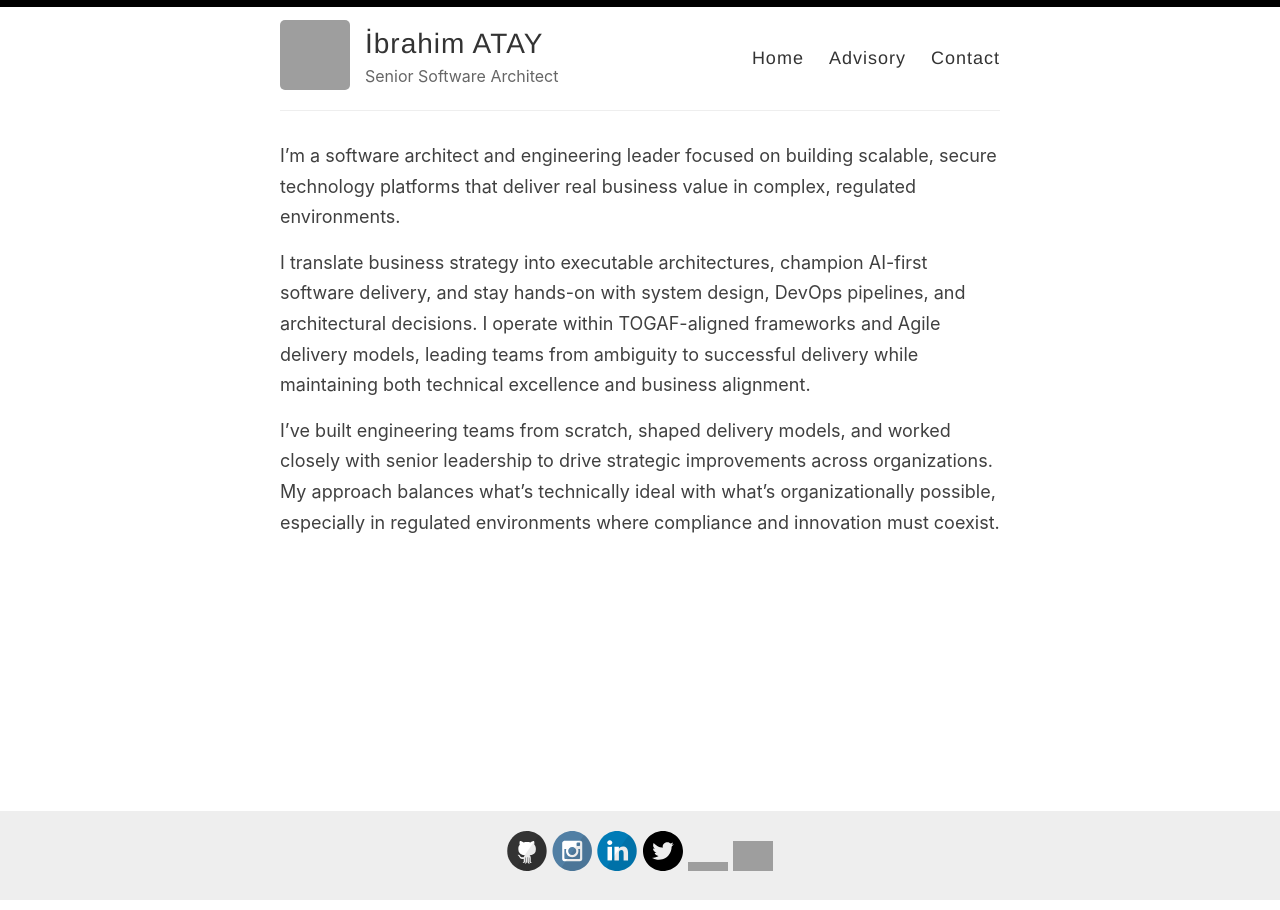
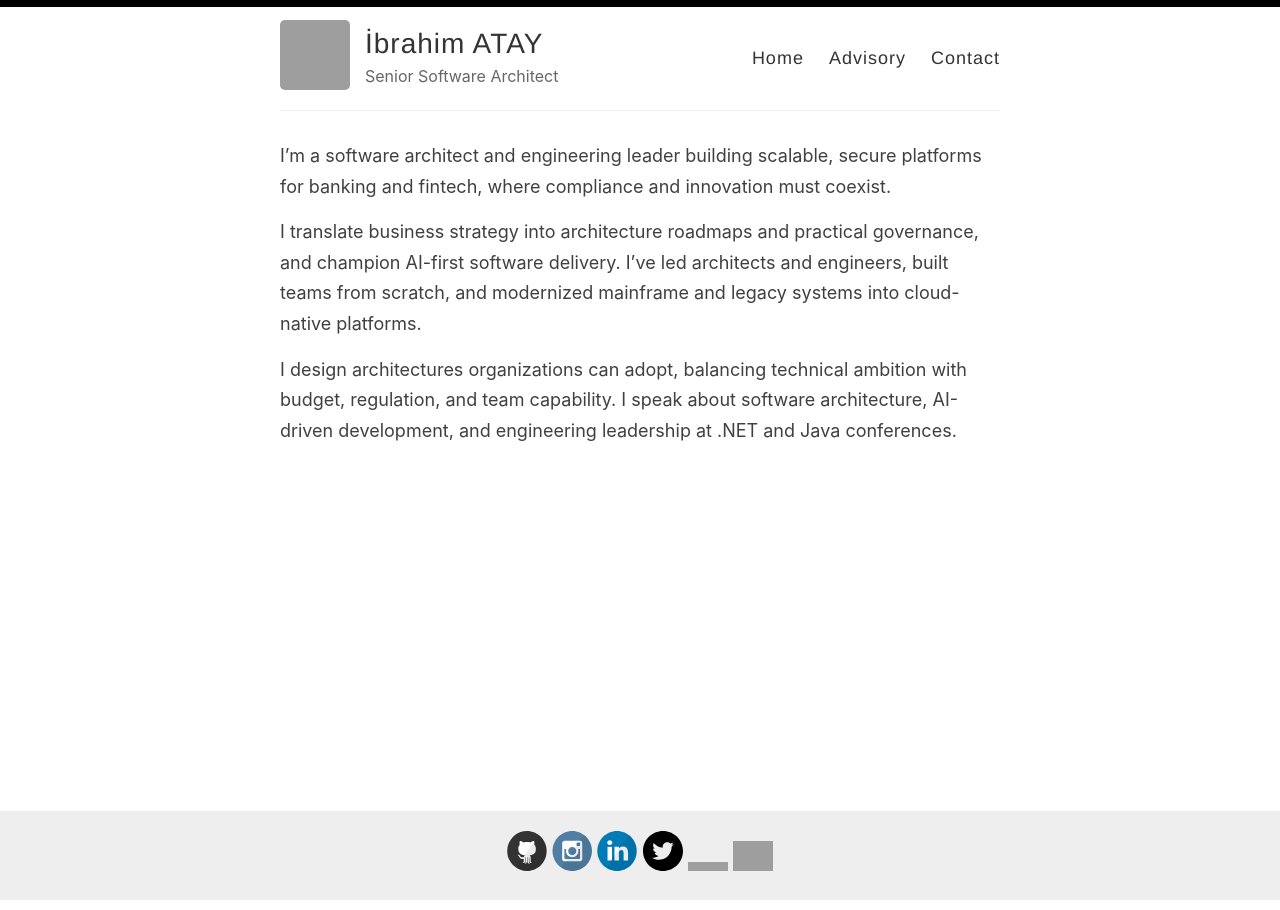
Before and after one commit to ibrahimatay/ibrahimatay.github.io, a Jekyll site: the page built from index.md, in a window 1280 px wide. Built offline with Jekyll 4.4.1, drawn with Linux system fonts in a browser that asks for light colours; grey boxes are pictures that could not be loaded.

Commit message:
Revise professional summary for clarity and focus
Updated professional summary to focus on banking and fintech, emphasizing compliance and innovation. Enhanced descriptions of leadership and architectural design experience.

```diff
--- a/index.md
+++ b/index.md
@@ -3,8 +3,8 @@
 layout: page
 title:
 ---
-I'm a software architect and engineering leader focused on building scalable, secure technology platforms that deliver real business value in complex, regulated environments.
+I’m a software architect and engineering leader building scalable, secure platforms for banking and fintech, where compliance and innovation must coexist.
 
-I translate business strategy into executable architectures, champion AI-first software delivery, and stay hands-on with system design, DevOps pipelines, and architectural decisions. I operate within TOGAF-aligned frameworks and Agile delivery models, leading teams from ambiguity to successful delivery while maintaining both technical excellence and business alignment.
+I translate business strategy into architecture roadmaps and practical governance, and champion AI-first software delivery. I’ve led architects and engineers, built teams from scratch, and modernized mainframe and legacy systems into cloud-native platforms.
 
-I've built engineering teams from scratch, shaped delivery models, and worked closely with senior leadership to drive strategic improvements across organizations. My approach balances what's technically ideal with what's organizationally possible, especially in regulated environments where compliance and innovation must coexist.
+I design architectures organizations can adopt, balancing technical ambition with budget, regulation, and team capability. I speak about software architecture, AI-driven development, and engineering leadership at .NET and Java conferences.
```
